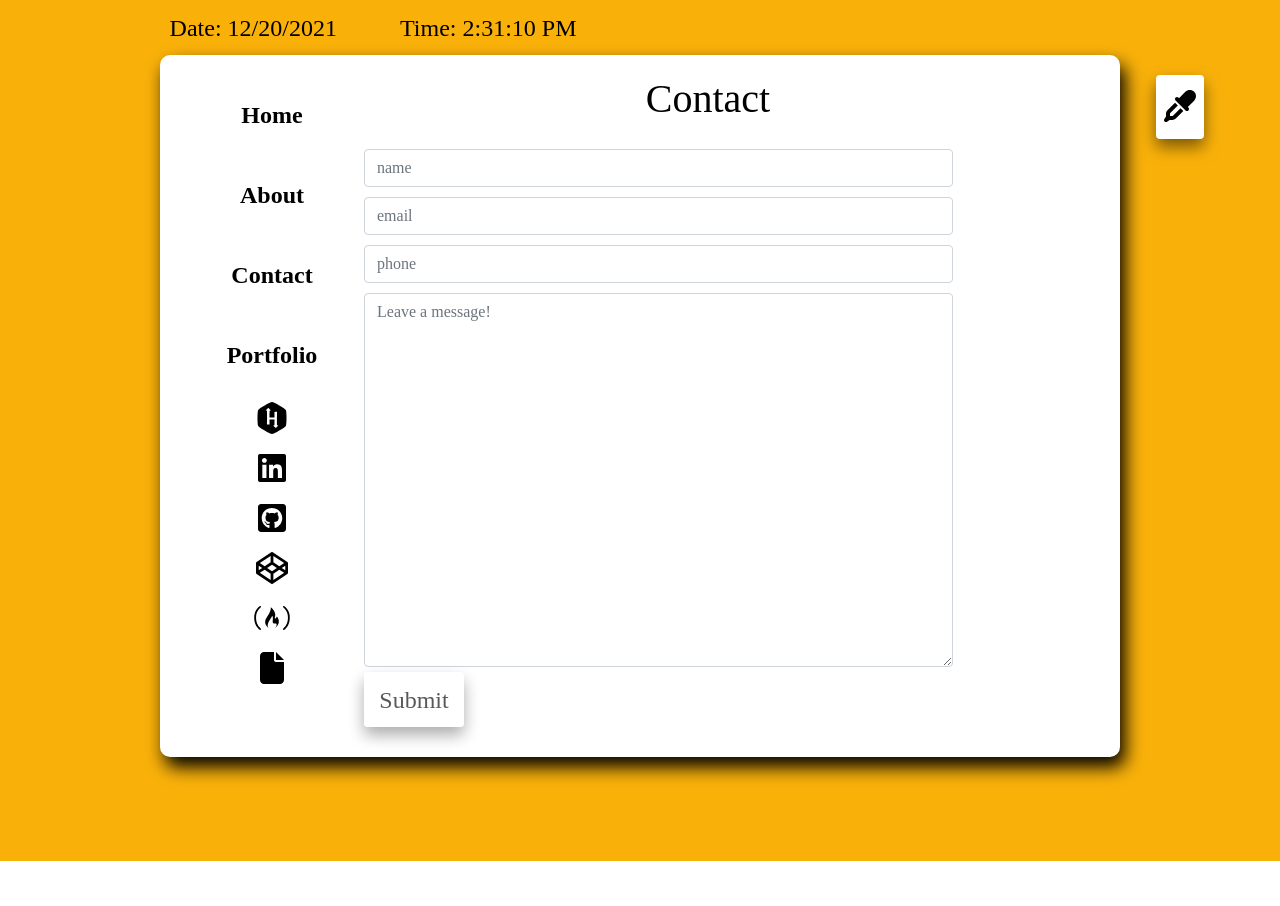
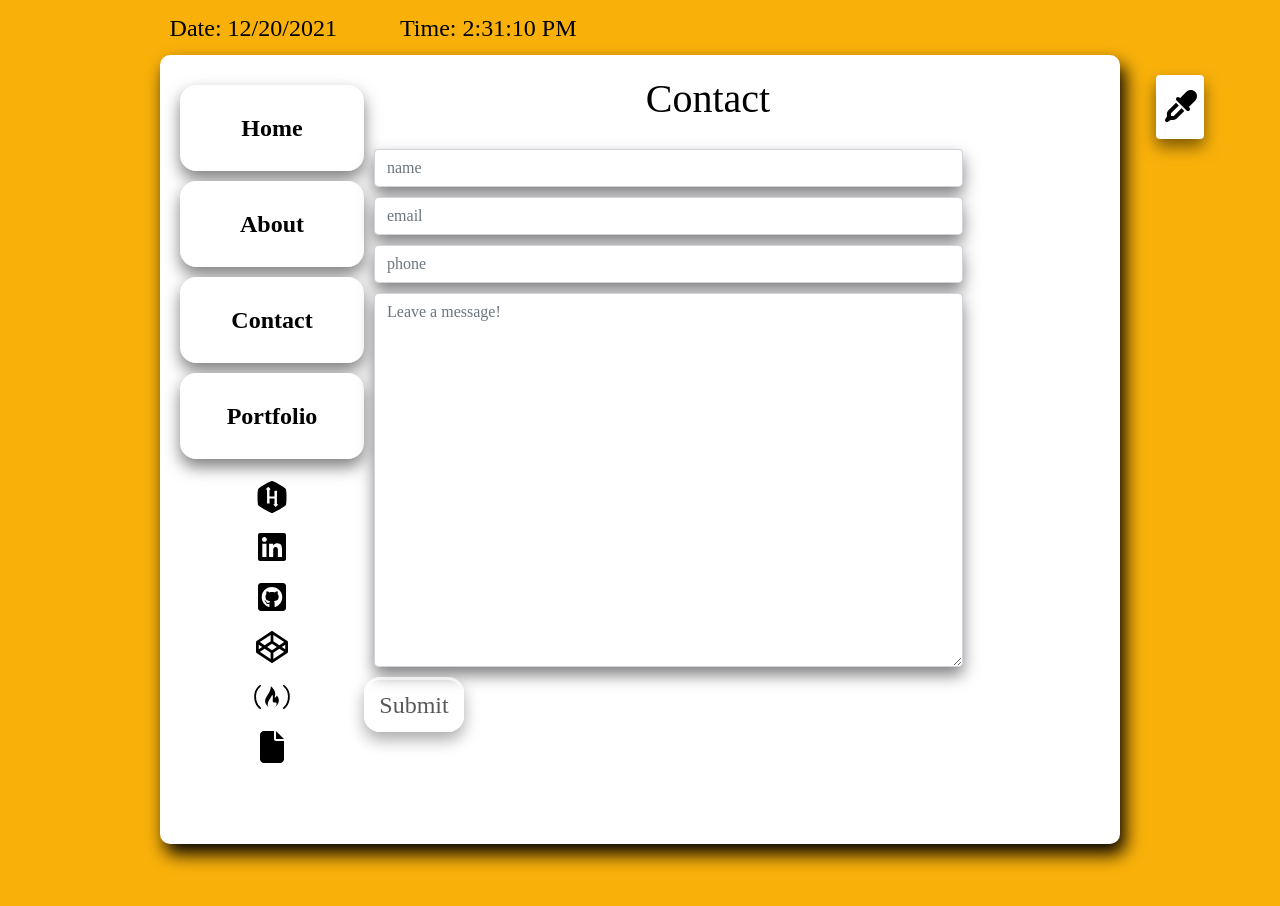
Before and after one commit to raseward14/Responsive-Portfolio, a React (Create React App) app in the folder client/: page /contact in a window 1280 px wide. Shown: the top 906 px of the page. Before the commit the page ends 861 px from the top, so only its background shows below. Built offline with nearby package versions, Linux system fonts and the light colour scheme; a web font is replaced by a local one.

Commit message:
UI style refinements

```diff
--- a/client/src/components/Icons/style.css
+++ b/client/src/components/Icons/style.css
@@ -28,6 +28,9 @@ a:hover {
 .wrapper {
     text-align: center;
     align-items: center;
+    margin-top: 15px;
+    margin-bottom: 50px;
+
 }
 
 .wrapper div {
--- a/client/src/components/Ink/style.css
+++ b/client/src/components/Ink/style.css
@@ -8,7 +8,7 @@
     border: none;
     margin: auto;
     position: relative;
-    /* border: 1px solid black; */
+    border: 3px solid #fff;
     font-size: 2em;
     color: black;
     background-color: white;
@@ -59,7 +59,7 @@
 
 /* Change color of dropdown links on hover */
 .dropdown-content div:hover {
-    background-color: darkgray;
+    background-color: antiquewhite;
 }
 
 /* Show the dropdown menu (use JS to add this class to the .dropdown-content container when the user clicks on the dropdown button) */
--- a/client/src/components/Navbar/style.css
+++ b/client/src/components/Navbar/style.css
@@ -13,12 +13,17 @@
     color:black !important;
     background-color: white;
     font-size: 24px;
-
+    border: 3px solid #fff;
+    border-radius: 1rem;
+    box-shadow: 0 8px 16px 0 rgba(0, 0, 0, 0.5);
+    margin-top: 10px;
 }
 .nav-link:hover {
     color:black !important;
-    background-color: darkgrey;
+    background-color: antiquewhite;
+    pointer-events: auto;
     font-size: 26px;
+
 }
 .menu-button {
     display: none;
@@ -54,8 +59,9 @@ https://www.google.com/search?q=how+to+make+an+animated+hamburger+menu&oq=how+to
     }
 
     .navbar-content .nav-link:hover {
-        background-color: darkgray;
-    }
+        background-color: antiquewhite;
+        pointer-events: auto;
+        }
 
     .menu-button {
         opacity: 1;
--- a/client/src/pages/style.css
+++ b/client/src/pages/style.css
@@ -11,7 +11,7 @@
 .heading {
     position: relative;
     width: calc(4 * (100% / 5));
-    height: 10%;
+    height: 5%;
     margin: 0px 0px 0px 20%;
     background-color: transparent;
     color: black;
@@ -35,8 +35,8 @@ section {
 /*Form Styling*/
 .form-control {
     width: 50% !important;
-    margin-top: 10px;
-
+    margin: 10px;
+    box-shadow: 0 8px 16px 0 rgba(0, 0, 0, 0.5);
   }
 
 form {
@@ -46,10 +46,11 @@ form {
 
 .form-group {
     justify-content: center;
+
 }
 
 #Button {
-    margin: 5px auto;
+    margin: auto;
     height: 55px;
     width: 100px;
     border-radius: 50%;
@@ -59,7 +60,7 @@ form {
     color: black;
     border: 3px solid #fff;
     box-shadow: 0 8px 16px 0 rgba(0, 0, 0, 0.5);
-    border-radius: 0.25rem;
+    border-radius: 1rem;
 }
 
 #Button:hover {
```
